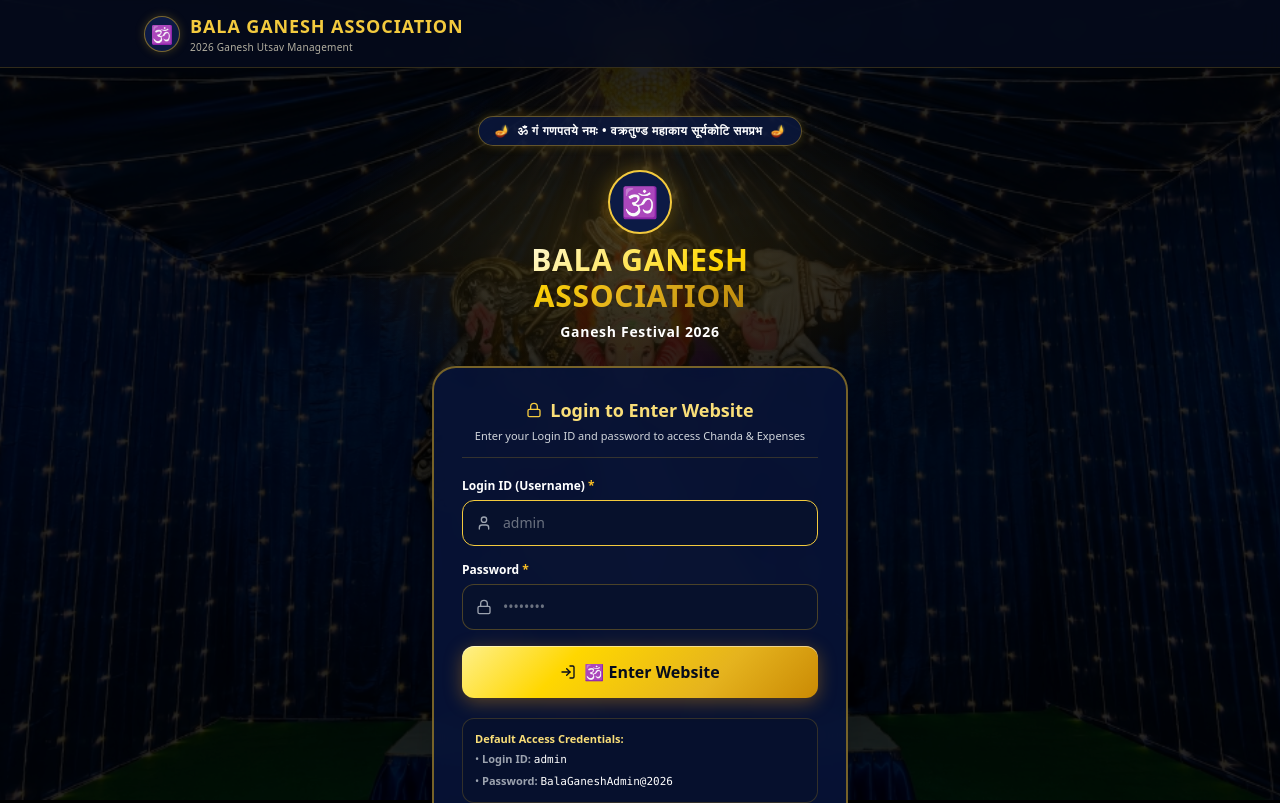
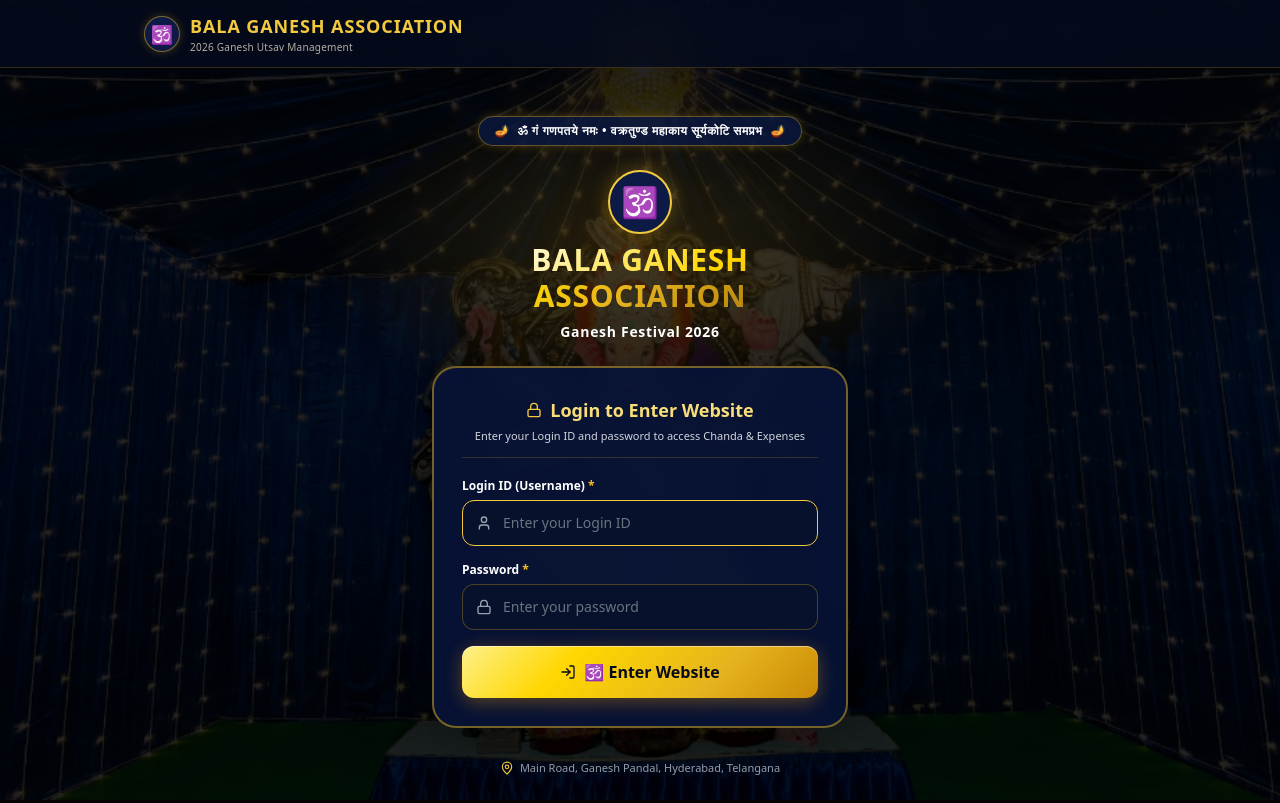
Before and after one commit to sjashwanthreddy948/balaganesh, a Next.js app: page / in a window 1280 px wide. Shown: the top 803 px of the page. Built offline with nearby package versions, Linux system fonts and the light colour scheme; no server answers.

Commit message:
fix: remove credentials display box from login and home page, use secure placeholders

```diff
--- a/src/app/login/page.tsx
+++ b/src/app/login/page.tsx
@@ -133,7 +133,7 @@ export default function LoginPage() {
                 <input
                   type="text"
                   required
-                  placeholder="admin"
+                  placeholder="Enter your Login ID"
                   value={username}
                   onChange={(e) => setUsername(e.target.value)}
                   className="w-full pl-10 pr-4 py-3 rounded-xl bg-devotional-blue-950 border border-devotional-gold-500/30 text-white placeholder-gray-500 focus:outline-none focus:border-devotional-gold-400 text-sm font-medium"
@@ -151,7 +151,7 @@ export default function LoginPage() {
                 <input
                   type="password"
                   required
-                  placeholder="••••••••"
+                  placeholder="Enter your password"
                   value={password}
                   onChange={(e) => setPassword(e.target.value)}
                   className="w-full pl-10 pr-4 py-3 rounded-xl bg-devotional-blue-950 border border-devotional-gold-500/30 text-white placeholder-gray-500 focus:outline-none focus:border-devotional-gold-400 text-sm font-medium"
@@ -177,13 +177,6 @@ export default function LoginPage() {
               )}
             </button>
           </form>
-
-          {/* Helper Credentials Box for Easy Reference */}
-          <div className="bg-devotional-blue-950/80 border border-devotional-gold-500/20 rounded-2xl p-3 text-[11px] text-gray-400 space-y-1">
-            <p className="font-semibold text-devotional-gold-300">Default Access Credentials:</p>
-            <p>• <b>Login ID:</b> <code className="text-white">admin</code></p>
-            <p>• <b>Password:</b> <code className="text-white">BalaGaneshAdmin@2026</code></p>
-          </div>
         </div>
       </main>
 
--- a/src/app/page.tsx
+++ b/src/app/page.tsx
@@ -170,7 +170,7 @@ export default function HomePage() {
                 <input
                   type="text"
                   required
-                  placeholder="admin"
+                  placeholder="Enter your Login ID"
                   value={username}
                   onChange={(e) => setUsername(e.target.value)}
                   className="w-full pl-10 pr-4 py-3 rounded-xl bg-devotional-blue-950 border border-devotional-gold-500/30 text-white placeholder-gray-500 text-sm font-medium focus:outline-none focus:border-devotional-gold-400"
@@ -188,7 +188,7 @@ export default function HomePage() {
                 <input
                   type="password"
                   required
-                  placeholder="••••••••"
+                  placeholder="Enter your password"
                   value={password}
                   onChange={(e) => setPassword(e.target.value)}
                   className="w-full pl-10 pr-4 py-3 rounded-xl bg-devotional-blue-950 border border-devotional-gold-500/30 text-white placeholder-gray-500 text-sm font-medium focus:outline-none focus:border-devotional-gold-400"
@@ -214,13 +214,6 @@ export default function HomePage() {
               )}
             </button>
           </form>
-
-          {/* Quick Credentials Info Box */}
-          <div className="bg-devotional-blue-950/80 border border-devotional-gold-500/20 rounded-xl p-3 text-[11px] text-gray-400 space-y-1">
-            <p className="font-semibold text-devotional-gold-300">Default Access Credentials:</p>
-            <p>• <b>Login ID:</b> <code className="text-white">admin</code></p>
-            <p>• <b>Password:</b> <code className="text-white">BalaGaneshAdmin@2026</code></p>
-          </div>
         </div>
 
         {/* Pandal Info Footer */}
```
